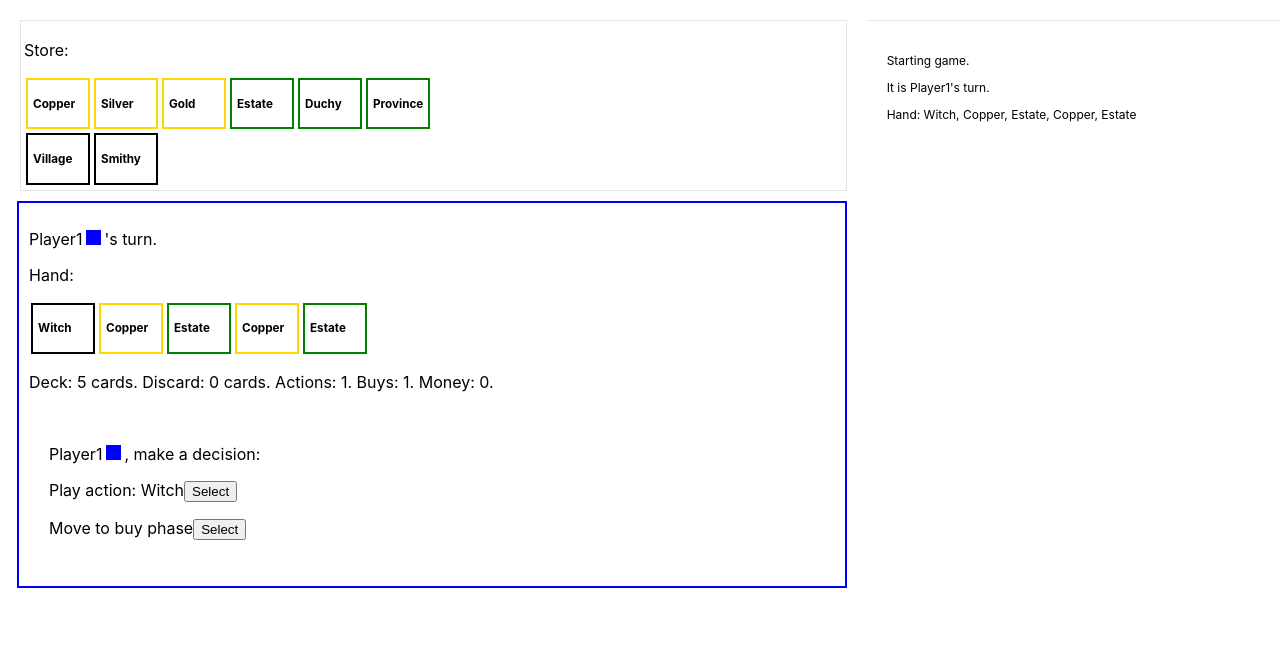
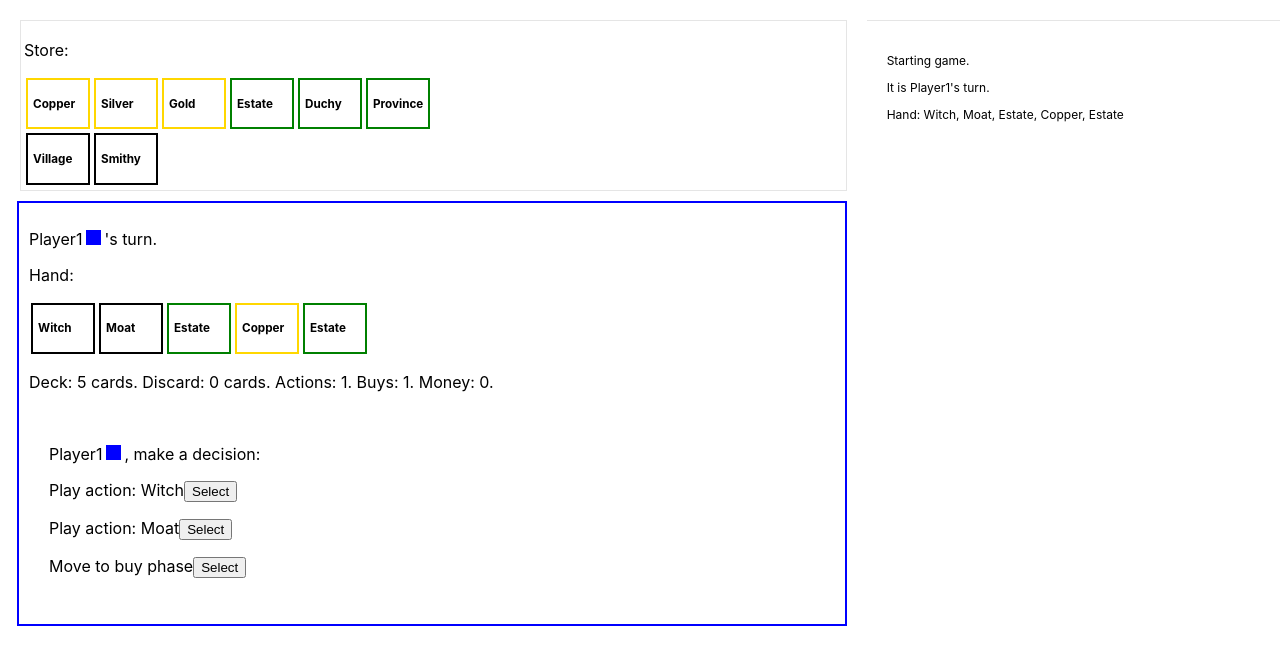
Before and after one commit to tknuutin/domppa-card-game, a React (Create React App) app: page / in a window 1280 px wide. Shown: the top 664 px of the page. Built offline with nearby package versions, Linux system fonts and the light colour scheme.

Commit message:
Implement reactions and Moat
also refactor cards a bit into their own respective files.

```diff
--- a/src/GameUI.tsx
+++ b/src/GameUI.tsx
@@ -26,10 +26,22 @@ const UIDecision: React.FC<UIDecisionProps> = ({ decision, onChoice, state }) =>
       </div>
     )
   }
-  const player = getCurrentPlayer(state)
+  const player = state.players.find(({ id }) => id === decision.player)!
+  const description = decision.description
   return (
     <div className="decision">
-      <PlayerName player={player}/><span>, make a decision:</span>
+      {description
+        ? (
+          <>
+            <PlayerName player={player}/>
+            <p>{description(state)}</p>
+          </>
+        ) : (
+          <>
+            <PlayerName player={player}/><span>, make a decision:</span>
+          </>
+        )
+      }
       {decision.choices.map((c, i) => {
         const select = () => onChoice((i + 1)  + '')
         return (
--- a/src/game/card-util.ts
+++ b/src/game/card-util.ts
@@ -23,6 +23,7 @@ export const findCard = (name: string, cards: Card[]): Card => {
 
 export const ofType = (t: CardType) => (card: Card) => card.types.includes(t)
 export const isAction = ofType(CardType.ACTION)
+export const isReaction = ofType(CardType.REACTION)
 export const isMoney = ofType(CardType.MONEY)
 
 
--- a/src/game/cards.ts
+++ b/src/game/cards.ts
@@ -1,18 +1,8 @@
 
-import * as R from 'ramda'
-import { Card, CardType, PlayerState, PlayerId, State, StateChange, Step } from './game-types'
-import { makeChange, pickCards, addActions, pipeChanges, findCard } from './card-util'
-import { getCurrentPlayer, pipeS, combineSteps, combineSteppers } from './game-util';
-import { modifyPlayer } from './modifiers';
-
-export const special: Card[] = [
-  {
-    name: 'Curse',
-    types: [CardType.CURSE],
-    price: 0,
-    points: -1
-  }
-]
+import { Card, CardType } from './game-types'
+import { makeChange, pickCards, addActions, pipeChanges } from './card-util'
+import { Witch } from './cards/witch';
+import { Moat } from './cards/moat';
 
 export const points: Card[] = [
   {
@@ -71,50 +61,6 @@ export const actions: Card[] = [
     price: 3,
     execAction: makeChange(pickCards(3))
   },
-  {
-    name: 'Witch',
-    types: [CardType.ACTION, CardType.ATTACK],
-    price: 5,
-    execAction: combineSteppers(
-      makeChange(pickCards(2)),
-      (state, log) => {
-        const me = getCurrentPlayer(state)
-        const curse = findCard('Curse', special)
-
-        const effectPerPlayer = (player: PlayerState): StateChange => {
-          const modifyTarget = modifyPlayer((p) => p.id === player.id)
-          const giveCurseToTarget = modifyTarget((player, log) => [
-            {
-              ...player,
-              discard: player.discard.concat([curse])
-            },
-            log.concat([player.name + ' gains a curse.'])
-          ])
-
-          return {
-            metaData: [{
-              type: 'enemy-attack',
-              attacker: me.id,
-              attackingCard: 'Witch',
-              target: player.id
-            }],
-            stateChange: giveCurseToTarget
-          }
-        }
-
-        const allEffects = state.players
-          .filter((p) => p.id !== me.id)
-          .map(effectPerPlayer)
-
-        return combineSteps(...allEffects)
-      }
-    )
-  },
-  {
-    name: 'Moat',
-    types: [CardType.ACTION, CardType.REACTION],
-    price: 2,
-    execAction: makeChange(pickCards(2)),
-
-  }
+  Witch,
+  Moat
 ]
--- /dev/null
+++ b/src/game/cards/moat.ts
@@ -0,0 +1,57 @@
+import {
+  Card,
+  CardType,
+  Decision,
+  StateChangeMetaData,
+  EnemyAttackMetaData,
+  Step
+} from "../game-types"
+import { makeChange, pickCards } from "../card-util"
+
+const isEnemyAttack = (s: StateChangeMetaData): s is EnemyAttackMetaData =>
+  s.type === 'enemy-attack'
+
+export const Moat: Card = {
+  name: 'Moat',
+  types: [CardType.ACTION, CardType.REACTION],
+  price: 2,
+  execAction: makeChange(pickCards(2)),
+  reaction: {
+    match: (metadata, me) => metadata.filter(
+      (m) => isEnemyAttack(m) && m.target === me
+    ),
+    getReactionStep: (originalStateChange, metadataArr, myId, state): Decision => {
+      const me = state.players.find(({ id }) => id === myId)!
+      const metadata = metadataArr[0] as EnemyAttackMetaData
+      const attackingCard = metadata.attackingCard || 'UNKNOWN ATTACK'
+      // console.log('hello here', me.name)
+      return {
+        type: 'multiselect',
+        description: () => [`${me.name}, reveal Moat to stop attack (${attackingCard})?`],
+        player: me.id,
+        choices: [
+          {
+            description: 'Reveal Moat',
+            execute: () => ({
+              stateChange: (state, log) => [
+              state,
+              log.concat([`${me.name} revealed Moat and ${attackingCard} had no effect.`])
+            ]})
+          },
+          {
+            description: "Don't reveal Moat",
+            execute: (): Step => ({
+              stateChange: (s, log) => [s, log.concat([
+                `${me.name} did not reveal Moat.`
+              ])],
+              then: () => ({
+                ...originalStateChange,
+                metaData: [{ type: 'handled' }]
+              })
+            })
+          }
+        ]
+      }
+    }
+  }
+}
--- /dev/null
+++ b/src/game/cards/special.ts
@@ -0,0 +1,10 @@
+import { Card, CardType } from "../game-types";
+
+export const special: Card[] = [
+  {
+    name: 'Curse',
+    types: [CardType.CURSE],
+    price: 0,
+    points: -1
+  }
+]
--- /dev/null
+++ b/src/game/cards/witch.ts
@@ -0,0 +1,45 @@
+import { Card, CardType, PlayerState, StateChange } from "../game-types"
+import { combineSteppers, getCurrentPlayer, combineSteps } from "../game-util"
+import { makeChange, pickCards, findCard } from "../card-util"
+import { modifyPlayer } from "../modifiers"
+import { special } from "./special"
+
+export const Witch: Card = {
+  name: 'Witch',
+  types: [CardType.ACTION, CardType.ATTACK],
+  price: 5,
+  execAction: combineSteppers(
+    makeChange(pickCards(2)),
+    (state, log) => {
+      const me = getCurrentPlayer(state)
+      const curse = findCard('Curse', special)
+
+      const effectPerPlayer = (player: PlayerState): StateChange => {
+        const modifyTarget = modifyPlayer((p) => p.id === player.id)
+        const giveCurseToTarget = modifyTarget((player, log) => [
+          {
+            ...player,
+            discard: player.discard.concat([curse])
+          },
+          log.concat([player.name + ' gains a curse.'])
+        ])
+
+        return {
+          metaData: [{
+            type: 'enemy-attack',
+            attacker: me.id,
+            attackingCard: 'Witch',
+            target: player.id
+          }],
+          stateChange: giveCurseToTarget
+        }
+      }
+
+      const allEffects = state.players
+        .filter((p) => p.id !== me.id)
+        .map(effectPerPlayer)
+
+      return combineSteps(...allEffects)
+    }
+  )
+}
--- a/src/game/game-init.ts
+++ b/src/game/game-init.ts
@@ -19,6 +19,7 @@ function initialiseDeck(): Card[] {
 
   // debug code here
   initDeck[0] = findCard('Witch', actions)
+  initDeck[1] = findCard('Moat', actions)
   // initDeck[1] = findCard('Smithy', actions)
   // initDeck[7] = findCard('Smithy', actions)
 
--- a/src/game/game-types.ts
+++ b/src/game/game-types.ts
@@ -21,14 +21,16 @@ type BaseStep = {
 type SCMetadataBase<T> = {
   type: T
 }
-type EnemyAttackMetaData = SCMetadataBase<'enemy-attack'> & {
+export type EnemyAttackMetaData = SCMetadataBase<'enemy-attack'> & {
   attacker: PlayerId
   target: PlayerId
   attackingCard?: string
 }
 
 // union type
-export type StateChangeMetaData = EnemyAttackMetaData
+export type StateChangeMetaData =
+  | EnemyAttackMetaData
+  | SCMetadataBase<'handled'>
 
 export type StateChange = BaseStep & {
   metaData?: StateChangeMetaData[]
@@ -59,6 +61,22 @@ type CustomMoneyAmountCounter = (state: State) => number
 export type Step = StateChange | Decision
 export type Stepper = (s: State, log: string[]) => Step
 
+export type CardReactionProperties = {
+  match: (
+    metadata: StateChangeMetaData[],
+    location: PlayerId,
+    state: State
+  ) => StateChangeMetaData[] | undefined
+
+  getReactionStep: (
+    sc: StateChange,
+    matchingMetadata: StateChangeMetaData[],
+    location: PlayerId,
+    state: State,
+    log: string[]
+  ) => Step
+}
+
 export type Card = {
   name: string
   description?: string
@@ -67,10 +85,7 @@ export type Card = {
   moneyValue?: number | CustomMoneyAmountCounter
   points?: number
 
-  reaction?: {
-    match: (metadata: StateChangeMetaData) => boolean
-    modifyStateChange: (s: StateChange) => Step
-  }
+  reaction?: CardReactionProperties
 
   execAction?: (state: State, log: string[]) => Step
   execBuyAction?: (state: State, log: string[]) => Step
--- a/src/game/game.ts
+++ b/src/game/game.ts
@@ -1,11 +1,12 @@
 
 import * as R from 'ramda'
 import { StateChange, State, Step, CardType, MultiselectChoice, Decision } from './game-types'
-import { getCurrentPlayer, isMultiselectDecision, isDecision } from './game-util';
+import { getCurrentPlayer, isMultiselectDecision, isDecision, isStateChange, combineSteps } from './game-util';
 import { decision } from './decision';
 import { buyPhase } from './buyphase';
 import { logF } from './debug';
-import { ofType, uniqueCards, playActionCard } from './card-util';
+import { ofType, uniqueCards, playActionCard, isReaction } from './card-util';
+import { getMatchingReactions, getReactionExecutionSteps } from './reaction';
 
 const moveToBuyPhase = (reason?: string): StateChange => {
   return {
@@ -109,6 +110,27 @@ export const iterateUntilDecision = logF((
     throw new Error('Max state changes before decision')
   }
 
+  if (isStateChange(step)) {
+    const { metaData } = step
+    if (metaData) {
+
+      const reactionsPerPlayer = getMatchingReactions(state, metaData)
+      if (reactionsPerPlayer.length > 0) {
+        const reactionSteps = getReactionExecutionSteps(
+          reactionsPerPlayer,
+          step,
+          state,
+          log
+        )
+        const allSteps = combineSteps(
+          ...reactionSteps
+        )
+        return iterateUntilDecision(state, allSteps, log, loopGuard + 1)
+      }
+
+    }
+  }
+
   if (isDecision(step)) {
     return {
       decision: step,
@@ -135,9 +157,6 @@ export const executeChoice = logF((choice: string, dp: DecisionPoint): DecisionP
 
   const selectedChoice = decision.choices[selection]
   const stepAfterDecision = selectedChoice.execute(dp.state, [])
-  // if (isDecision(stepAfterDecision)) {
-  //   return { state: dp.state, decision: stepAfterDecision, log: [] }
-  // }
 
   return iterateUntilDecision(dp.state, stepAfterDecision, [])
 }, '_exechoice')
--- /dev/null
+++ b/src/game/reaction.ts
@@ -0,0 +1,53 @@
+import { State, PlayerId, Card, StateChangeMetaData, Step, StateChange } from "./game-types";
+import { isReaction } from "./card-util";
+
+type Matches = {
+  player: PlayerId
+  reactions: ReactionMatch[]
+}
+
+type ReactionMatch = { card: Card, metadata: StateChangeMetaData[] }
+
+export const getMatchingReactions = (
+  state: State,
+  metadata: StateChangeMetaData[]
+): Matches[] =>
+  state.players
+    .map((p) => ({
+      player: p.id,
+      reactions: p.hand
+        .filter(isReaction)
+        .map((card): ReactionMatch | undefined => {
+          const { reaction } = card
+          if (!reaction) {
+            return undefined
+          }
+          const match = reaction.match(metadata, p.id, state)
+          return match && match.length > 0 ? { card, metadata: match } : undefined
+        })
+        .filter((x): x is ReactionMatch => !!x)
+    }))
+    .filter(({ reactions }) => reactions.length > 0)
+
+export const getReactionExecutionSteps = (
+  reactionsPerPlayer: Matches[],
+  originalStateChange: StateChange,
+  state: State,
+  log: string[]
+): Step[] =>
+  reactionsPerPlayer.reduce((acc: Step[], { reactions, player }) => {
+    const steps = reactions.map(({ card, metadata }): Step => {
+      const { reaction } = card
+      if (!reaction) {
+        return { stateChange: (s, log) => [s, log]}
+      }
+      return reaction.getReactionStep(
+        originalStateChange,
+        metadata,
+        player,
+        state,
+        log
+      )
+    })
+    return acc.concat(steps)
+  }, [])
```
